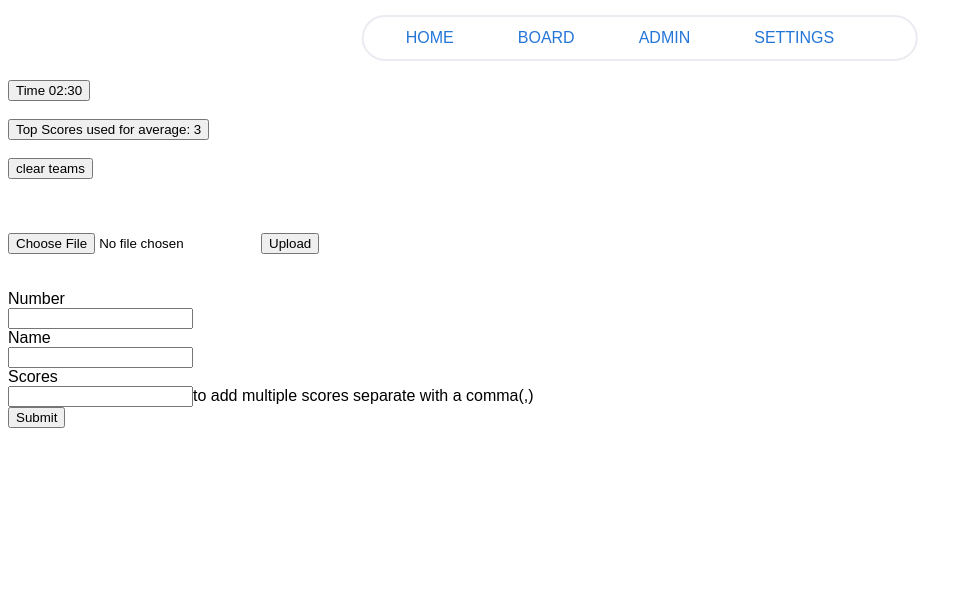
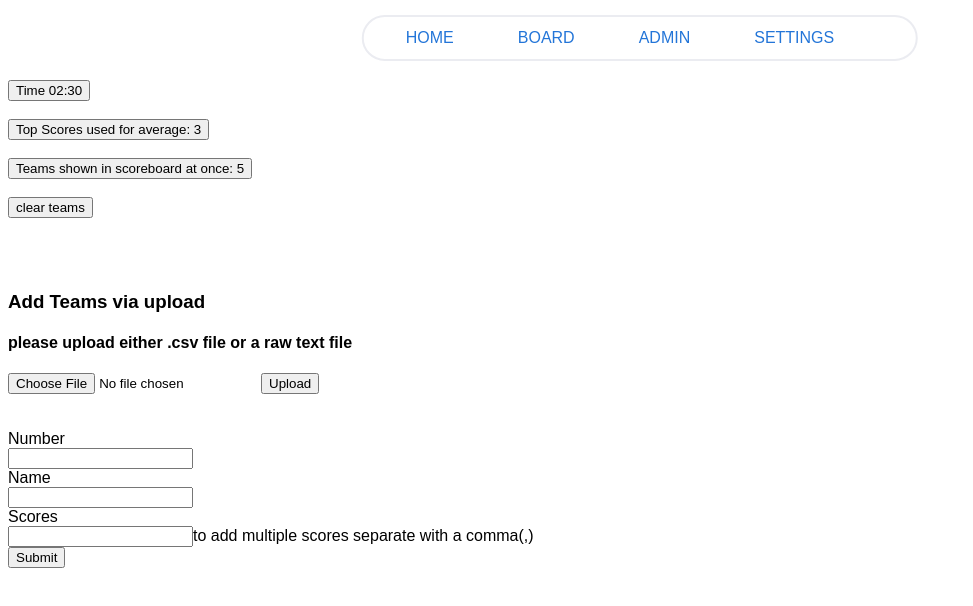
Before and after one commit to JakeGads/FLL-Scoreboard-Local, an Angular app: page /settings in a window 1280 px wide. Shown: the top 606 px of the page, without its empty margins (0-973 px from the left). Built offline with nearby package versions, Linux system fonts and the light colour scheme; no server answers.

Commit message:
added the ability to change teams the teams disapayed on the board

```diff
--- a/src/app/file-upload/file-upload.component.html
+++ b/src/app/file-upload/file-upload.component.html
@@ -1,6 +1,8 @@
+<h3>Add Teams via upload</h3>
+<h4>please upload either <code>.csv</code> file or a raw text file</h4>
 <div class="text-center">
     <input class="form-control" type="file"
-            (change)="onChange($event)">
+            (change)="onChange($event)" value="test">
 
     <button (click)="onUpload()"
         class="btn btn-success">
--- a/src/app/settings.service.ts
+++ b/src/app/settings.service.ts
@@ -3,7 +3,7 @@ import { BehaviorSubject, Subscription } from 'rxjs';
 
 let Match_Timer_Options = ['02:30', '05:00', '10:00', '25:00', '60:00']
 let Average_Options = [0, 1, 2, 3, 4, 5, 6, 7, 8, 9, 10]
-
+let Team_Options = [1, 2, 3, 4, 5, 6, 7, 8, 9, 10, 11, 12, 13, 14, 15]
 
 @Injectable({
   providedIn: 'root'
@@ -11,7 +11,8 @@ let Average_Options = [0, 1, 2, 3, 4, 5, 6, 7, 8, 9, 10]
 export class SettingsService {
   settings = {
     'Match_Timer': '02:30',
-    'Average_Top': 3
+    'Average_Top': 3,
+    'Teams_To_Display': 5
   };
   private messageSource = new BehaviorSubject(this.settings);
   current = this.messageSource.asObservable();
@@ -22,6 +23,10 @@ export class SettingsService {
 
   public changeTop(){
     this.settings.Average_Top = Average_Options[((Average_Options.indexOf(this.settings.Average_Top) + 1) % Average_Options.length)]
+  }
+
+  public changeTeams(){
+    this.settings.Teams_To_Display = Team_Options[((Team_Options.indexOf(this.settings.Teams_To_Display) + 1) % Team_Options.length)]
   }
 
   constructor() { }
--- a/src/app/settings/settings.component.html
+++ b/src/app/settings/settings.component.html
@@ -4,5 +4,9 @@
 <span *ngIf="settings.Average_Top == 0">Will take the average of all scores</span>
 <span *ngIf="settings.Average_Top == 1">Will take the top score</span>
 <br>
+<br *ngIf="settings.Average_Top == 0 || settings.Average_Top == 1">
+<button (click)="changeTeam_Display()">Teams shown in scoreboard at once: {{settings.Teams_To_Display}}</button>
+<br><br>
+
 <button (click)="changeClearStage()">{{clearText[clearStage]}}</button>
 <br><br><br><br>
--- a/src/app/settings/settings.component.ts
+++ b/src/app/settings/settings.component.ts
@@ -16,7 +16,7 @@ export class SettingsComponent implements OnInit, OnDestroy {
   clearText = ['clear teams', 'this cannot be undone are you sure']
 
   settingSub!: Subscription;
-  settings!: { Match_Timer: string; Average_Top: number; };
+  settings!: { Match_Timer: string; Average_Top: number; Teams_To_Display: number;};
 
   constructor(private data: SettingsService, private teamService: TeamService) { }
 
@@ -36,6 +36,10 @@ export class SettingsComponent implements OnInit, OnDestroy {
     this.data.changeTop();
   }
 
+  changeTeam_Display(){
+    this.data.changeTeams();
+  }
+
   changeClearStage(){
     this.clearStage += 1;
 
```
Also changed, not shown: 1 other file (tests, documents, lock files or other folders).
